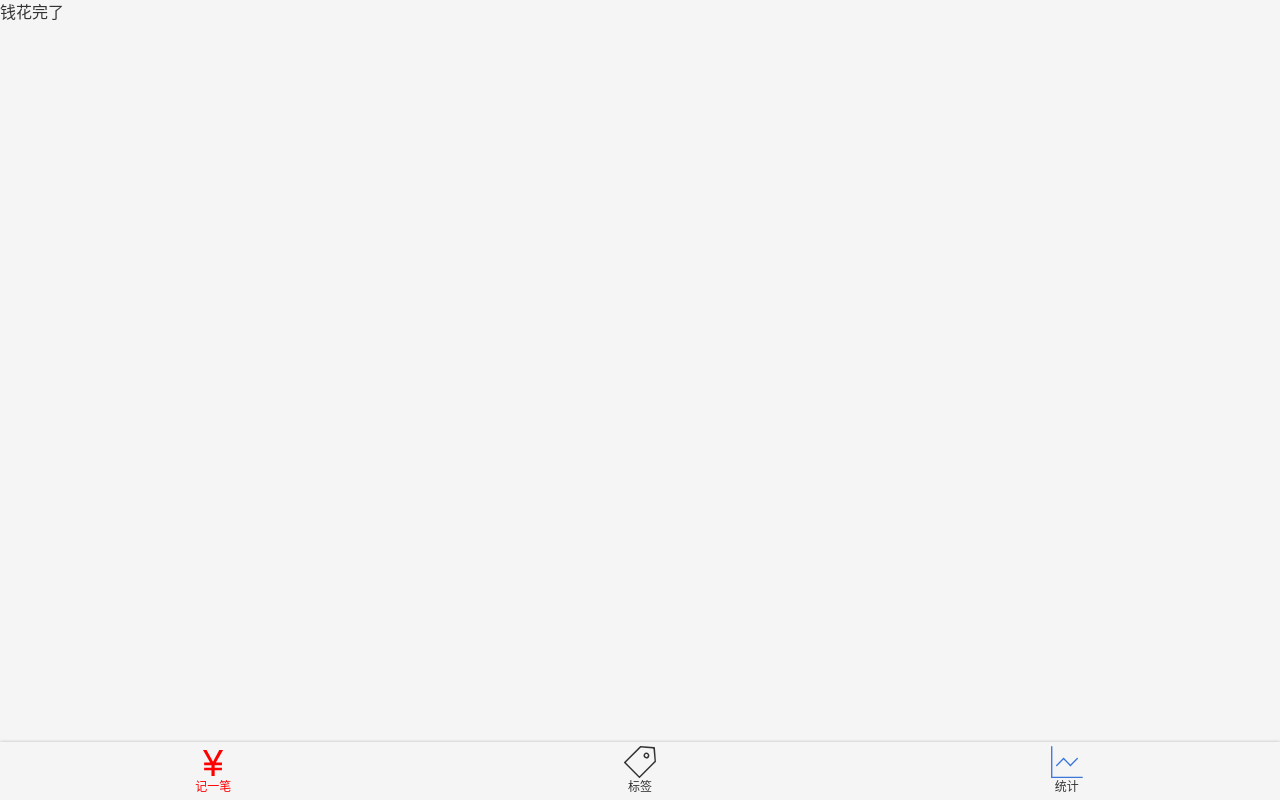
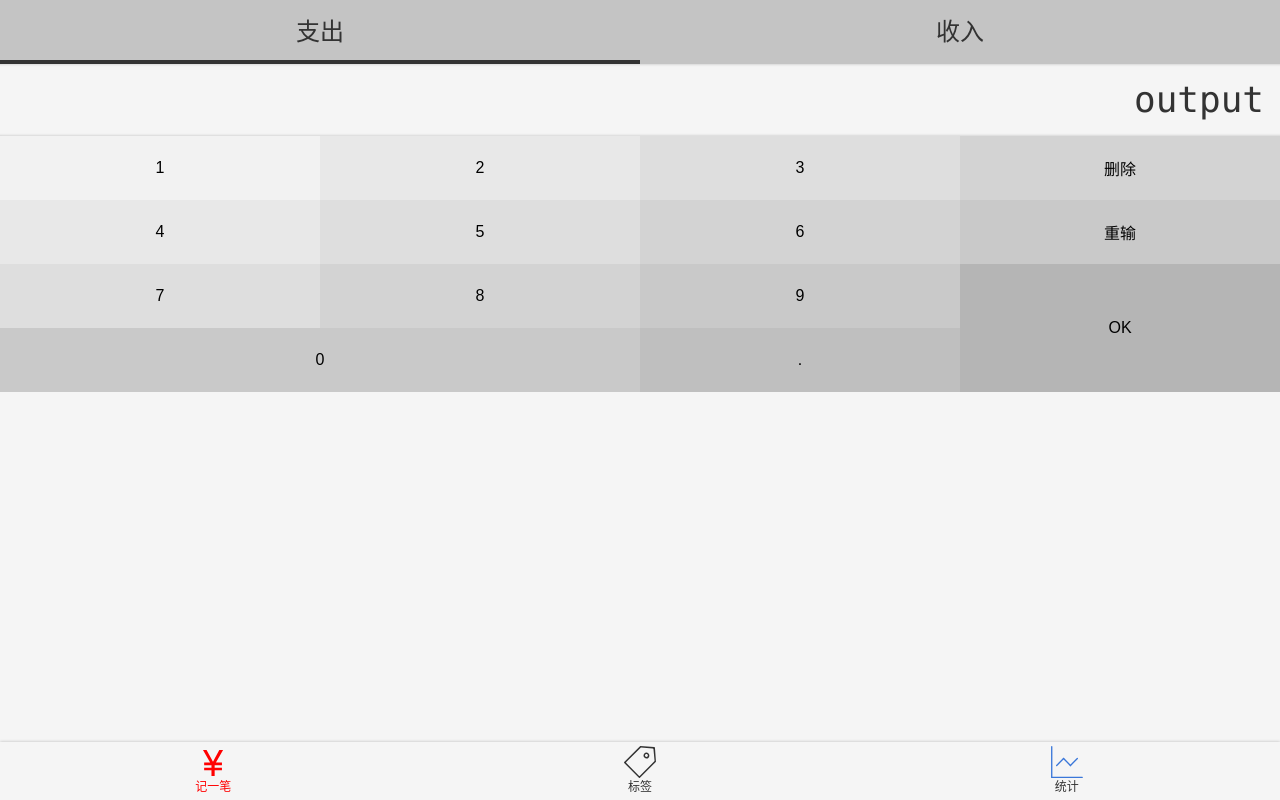
Before and after one commit to fsz0826/Bookkeeping, a Vue app: page /#/money in a window 1280 px wide. Built offline with nearby package versions, Linux system fonts and the light colour scheme.

Commit message:
完成Types和NumberPad组件的布局与样式

```diff
--- /dev/null
+++ b/src/components/money/NumberPad.vue
@@ -0,0 +1,91 @@
+<template>
+  <div>
+    <div class="output">output</div>
+    <div class="buttons">
+      <button>1</button>
+      <button>2</button>
+      <button>3</button>
+      <button>删除</button>
+      <button>4</button>
+      <button>5</button>
+      <button>6</button>
+      <button>重输</button>
+      <button>7</button>
+      <button>8</button>
+      <button>9</button>
+      <button class="ok">OK</button>
+      <button class="zero">0</button>
+      <button>.</button>
+    </div>
+  </div>
+</template>
+
+<script lang="js">
+  export default {
+    name: "NumberPad"
+  }
+</script>
+
+<style lang="scss" scoped>
+  @import "~@/assets/styles/helper.scss";
+  .output {
+    @extend %clearFix;
+    @extend %innerShadow;
+    font-size: 36px;
+    font-family: Consolas, monospace;
+    padding: 9px 16px;
+    text-align: right;
+    height: 72px;
+  }
+
+  .buttons {
+    @extend %clearFix;
+
+    > button {
+      width: 25%;
+      height: 64px;
+      float: left;
+      border: none;
+      background: transparent;
+
+      &.ok {
+        height: 64*2px;
+        float: right;
+      }
+
+      &.zero {
+        width: 25*2%;
+      }
+
+      $bg: #f2f2f2;
+
+      &:nth-child(1) {
+        background: $bg;
+      }
+
+      &:nth-child(2), &:nth-child(5) {
+        background: darken($bg, 4%);
+      }
+
+      &:nth-child(3), &:nth-child(6), &:nth-child(9) {
+        background: darken($bg, 8%);
+      }
+
+      &:nth-child(4), &:nth-child(7), &:nth-child(10) {
+        background: darken($bg, 12%);
+      }
+
+      &:nth-child(8), &:nth-child(11), &:nth-child(13) {
+        background: darken($bg, 16%);
+      }
+
+      &:nth-child(14) {
+        background: darken($bg, 20%);
+      }
+
+      &:nth-child(12) {
+        background: darken($bg, 24%);
+      }
+    }
+  }
+</style>
--- /dev/null
+++ b/src/components/money/Types.vue
@@ -0,0 +1,54 @@
+<template>
+  <div>
+    <ul class="types">
+      <li :class="type === '-' && 'selected' " @click="selectType('-')">支出</li>
+      <li :class="type === '+' && 'selected' " @click="selectType('+')">收入</li>
+    </ul>
+  </div>
+</template>
+
+<script lang="js">
+  export default {
+    name: 'Types',
+    data() {
+      return {
+        type: '-'//'-'表示支出, '+'表示收入
+      }
+    },
+    methods: {
+      selectType(type) {
+        if (type !== '-' && type !== '+') {
+          throw new Error('type is unknown')
+        }
+        this.type = type
+      }
+    }
+  };
+</script>
+
+<style lang="scss" scoped>
+  .types {
+    background: #c4c4c4;
+    display: flex;
+    text-align: center;
+    font-size: 24px;
+
+    > li {
+      width: 50%;
+      height: 64px;
+      display: flex;
+      justify-content: center;
+      align-items: center;
+      position: relative;
+      &.selected::after {
+        content: '';
+        position: absolute;
+        bottom: 0;
+        left: 0;
+        width: 100%;
+        height: 4px;
+        background: #333;
+      }
+    }
+  }
+</style>
--- a/src/views/Money.vue
+++ b/src/views/Money.vue
@@ -1,16 +1,19 @@
 <template>
   <div>
     <Layout>
-      <div>钱花完了</div>
+      <Types/>
+      <NumberPad/>
     </Layout>
   </div>
 </template>
 
 <script lang="js">
   import Layout from "@/components/Layout"
+  import NumberPad from "@/components/money/NumberPad"
+  import Types from "@/components/money/Types"
   export default {
     name: "Money",
-    components: {Layout}
+    components: {Types, NumberPad, Layout}
   }
 </script>
 
```
